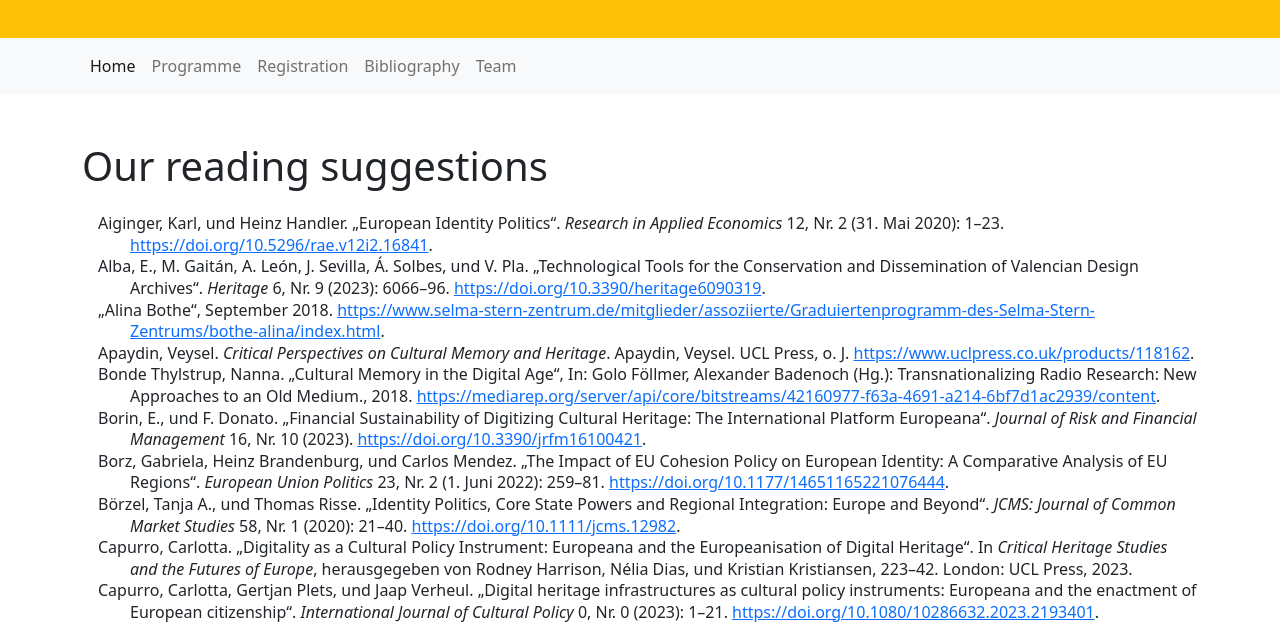
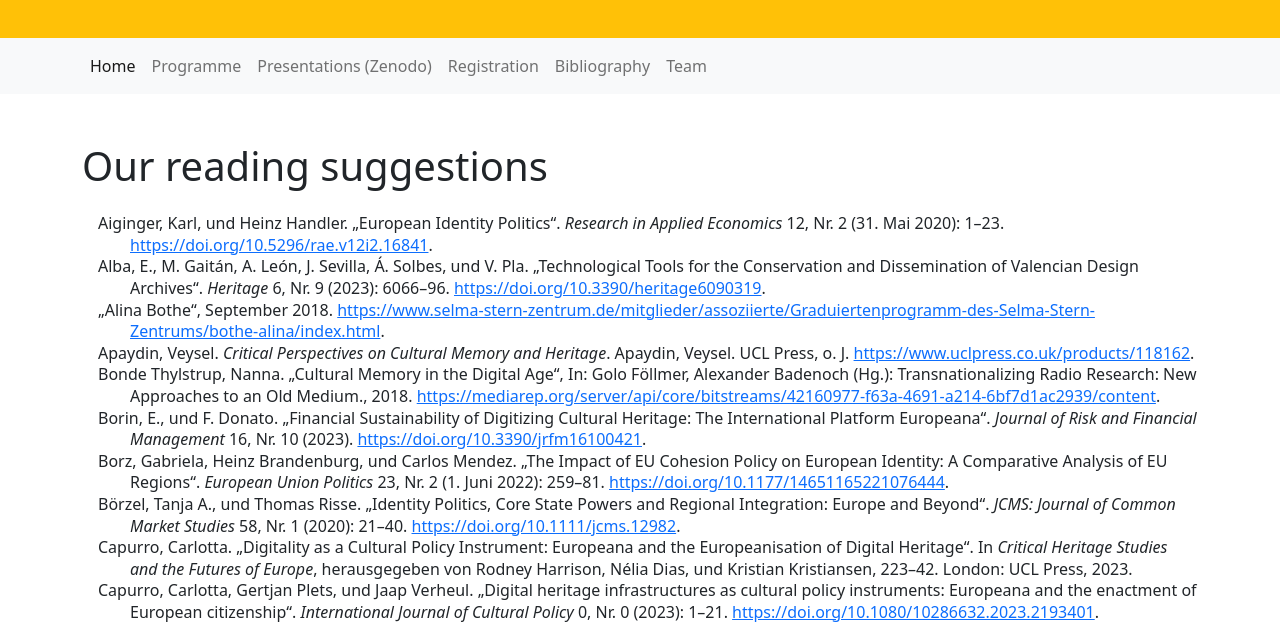
Before and after one commit to DHGraz/European-Cultural-Memory-in-its-Digitalization, a plain HTML site: page bibliography.html in a window 1280 px wide. Shown: the part 149-775 px from the top of the page. Drawn offline with nearby package versions, Linux system fonts and the light colour scheme.

Commit message:
Update bibliography.html with link to Zenodo

```diff
--- a/bibliography.html
+++ b/bibliography.html
@@ -31,6 +31,9 @@
               <li class="nav-item">
                 <a class="nav-link" href="/European-Cultural-Memory-in-its-Digitalization/programme.html">Programme</a>
               </li>
+		   	      <li class="nav-item">
+	  	<a class="nav-link" href="https://zenodo.org/communities/eurcultmemdig_graz2024">Presentations (Zenodo)</a>
+	      </li>
               <li class="nav-item">
                 <a class="nav-link" href="/European-Cultural-Memory-in-its-Digitalization/registration.html">Registration</a>
               </li>
```
